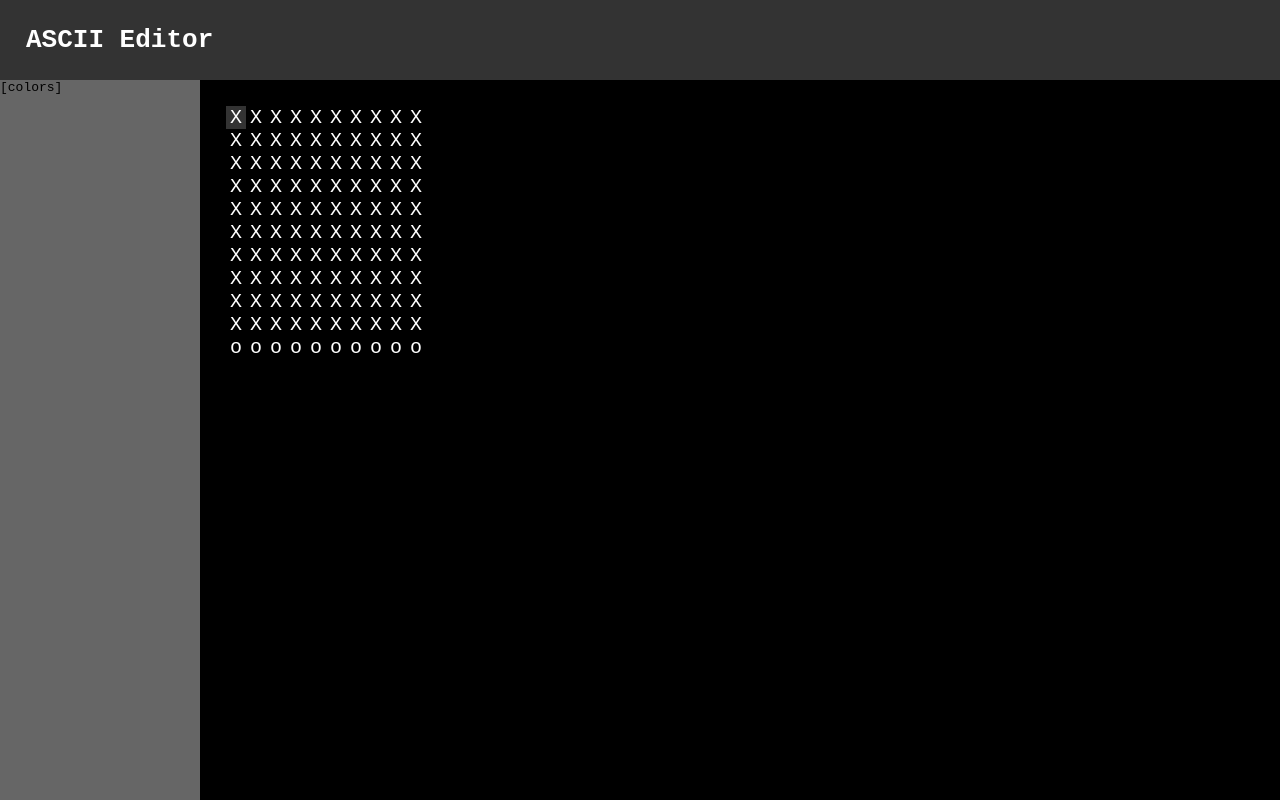
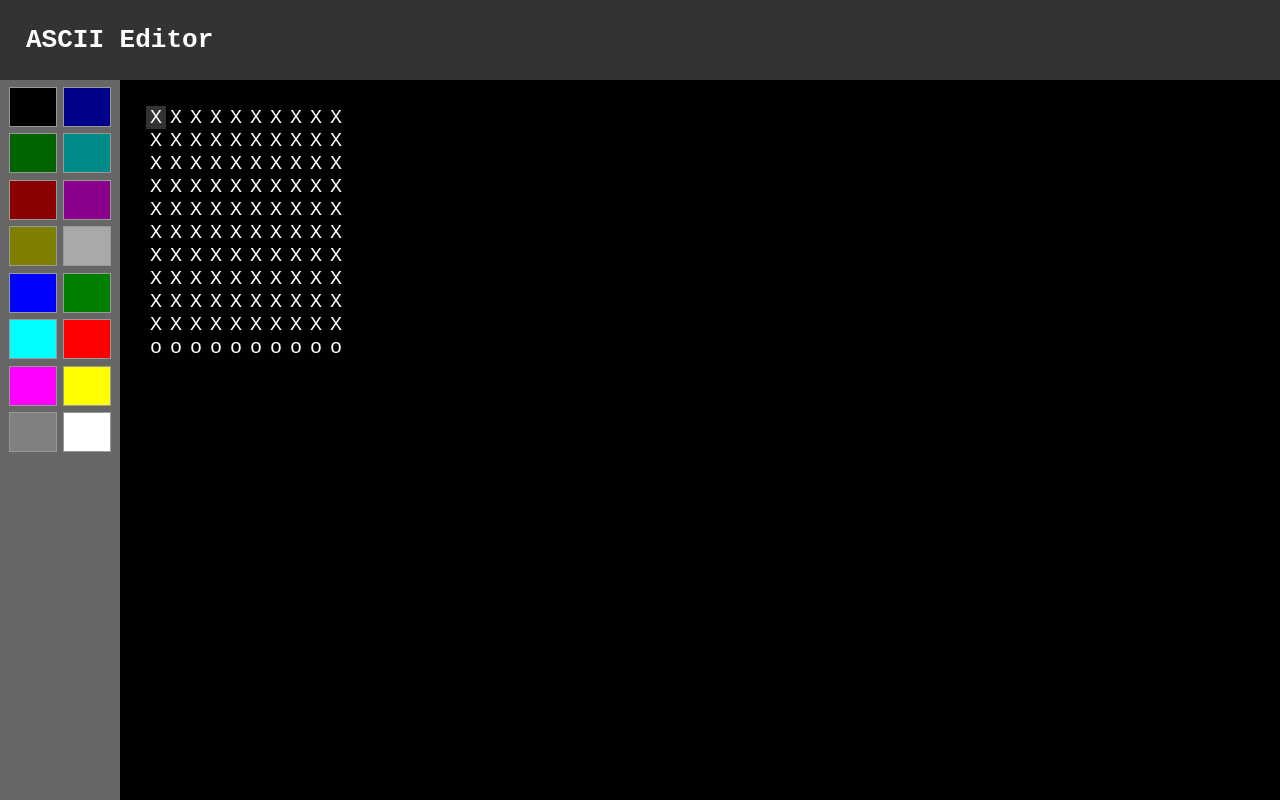
Before and after one commit to VeroLom/ascii-edit, a React (Create React App) app: page / in a window 1280 px wide. Built offline with nearby package versions, Linux system fonts and the light colour scheme.

Commit message:
Added colors and AppContext with currentColor and tableData

```diff
--- a/src/App.css
+++ b/src/App.css
@@ -19,12 +19,6 @@ main {
     flex-grow: 1;
 }
 
-aside {
-    flex: 0 0 20%;
-    max-width: 200px;
-    background: #666;
-}
-
 section {
     flex-grow: 1;
     background: #000;
--- a/src/App.js
+++ b/src/App.js
@@ -1,5 +1,6 @@
 import './App.css';
 import DrawingTable from "./components/DrawingTable";
+import Sidebar from "./components/Sidebar";
 
 function App() {
     return (
@@ -10,9 +11,7 @@ function App() {
 
             <main>
 
-                <aside>
-                    [colors]
-                </aside>
+                <Sidebar />
 
                 <section>
                     <DrawingTable />
--- /dev/null
+++ b/src/components/ColorSelector.js
@@ -0,0 +1,24 @@
+import {COLORS} from "../constants/colors";
+import styles from "./ColorSelector.module.css";
+import {useAppContext} from "../context";
+
+const ColorSelector = () => {
+    const {currentColor, setCurrentColor} = useAppContext();
+
+
+
+    return (
+        <div className={styles.colors}>
+            {Object.keys(COLORS).map(color =>
+                <div
+                    key={color}
+                    className={`${styles.color} ${color === currentColor ? styles.active : ''}`}
+                    style={{background: color}}
+                    onClick={() => setCurrentColor(color)}
+                ></div>
+            )}
+        </div>
+    );
+};
+
+export default ColorSelector;
--- /dev/null
+++ b/src/components/ColorSelector.module.css
@@ -0,0 +1,18 @@
+.colors {
+    display: flex;
+    flex-wrap: wrap;
+    justify-content: center;
+    gap: .5rem;
+    margin: .5rem 0;
+}
+
+.color {
+    flex: 0 0 40%;
+    height: 40px;
+    border: 1px solid #999;
+    cursor: pointer;
+}
+
+.active {
+    border-color: #fff;
+}
--- a/src/components/DrawingTable.js
+++ b/src/components/DrawingTable.js
@@ -1,8 +1,7 @@
 import {useEffect, useState} from "react";
-import styles from "./DrawingTable.module.css"
+import styles from "./DrawingTable.module.css";
+import {useAppContext} from "../context";
 
-
-function DrawingTable() {
 const initialTableData = [
     ['X', 'X', 'X', 'X', 'X', 'X', 'X', 'X', 'X', 'X' ],
     ['X', 'X', 'X', 'X', 'X', 'X', 'X', 'X', 'X', 'X' ],
@@ -17,7 +16,8 @@ function DrawingTable() {
     ['o', 'o', 'o', 'o', 'o', 'o', 'o', 'o', 'o', 'o' ],
 ];
 
-    const [tableData, setTableData] = useState(initialTableData);
+function DrawingTable() {
+    const {currentColor, setCurrentColor, tableData, setTableData } = useAppContext();
     const [selectedCell, setSelectedCell] = useState([0, 0]);
 
     const setCellValue = (row, col, char) => {
@@ -78,10 +78,15 @@ function DrawingTable() {
 
     useEffect(() => {
         window.addEventListener('keydown', handleKeyDown);
+
+        if(tableData.length === 0 || tableData[0].length === 0) {
+            setTableData(initialTableData);
+        }
+
         return () => {
             window.removeEventListener('keydown', handleKeyDown);
         }
-    }, [selectedCell, tableData]);
+    }, [selectedCell, tableData, setTableData]);
 
     return (
         <div>
--- /dev/null
+++ b/src/components/Sidebar.js
@@ -0,0 +1,12 @@
+import styles from "./Sidebar.module.css";
+import ColorSelector from "./ColorSelector";
+
+function Sidebar() {
+    return (
+        <aside className={styles.aside}>
+            <ColorSelector />
+        </aside>
+    )
+}
+
+export default Sidebar;
--- /dev/null
+++ b/src/components/Sidebar.module.css
@@ -0,0 +1,5 @@
+.aside {
+    flex: 0 0 20%;
+    max-width: 120px;
+    background: #666;
+}
--- /dev/null
+++ b/src/constants/colors.js
@@ -0,0 +1,18 @@
+export const COLORS = {
+    'black': '#000000',
+    'darkblue': '#000080',
+    'darkgreen': '#008000',
+    'darkcyan': '#008080',
+    'darkred': '#800000',
+    'darkmagenta': '#800080',
+    'olive': '#808000',
+    'darkgray': '#808080',
+    'blue': '#0000FF',
+    'green': '#00FF00',
+    'cyan': '#00FFFF',
+    'red': '#FF0000',
+    'magenta': '#FF00FF',
+    'yellow': '#FFFF00',
+    'gray': '#C0C0C0',
+    'white': '#FFFFFF',
+}
--- /dev/null
+++ b/src/context/index.js
@@ -0,0 +1,21 @@
+import {createContext, useContext, useState} from "react";
+
+const AppContext = createContext();
+
+export const useAppContext = () => {
+    return useContext(AppContext);
+};
+
+export const AppProvider = ({children}) => {
+    const [currentColor, setCurrentColor] = useState('#ffffff');
+    const [tableData, setTableData] = useState([[]]);
+
+    const contextValue = {
+        currentColor,
+        setCurrentColor,
+        tableData,
+        setTableData,
+    };
+
+    return <AppContext.Provider value={contextValue}>{children}</AppContext.Provider>
+};
--- a/src/index.js
+++ b/src/index.js
@@ -2,10 +2,13 @@ import React from 'react';
 import ReactDOM from 'react-dom/client';
 import './index.css';
 import App from './App';
+import {AppProvider} from "./context";
 
 const root = ReactDOM.createRoot(document.getElementById('root'));
 root.render(
     <React.StrictMode>
-        <App/>
+        <AppProvider>
+            <App/>
+        </AppProvider>
     </React.StrictMode>
 );
```
Lines whose indentation alone changed are shown as unchanged.
